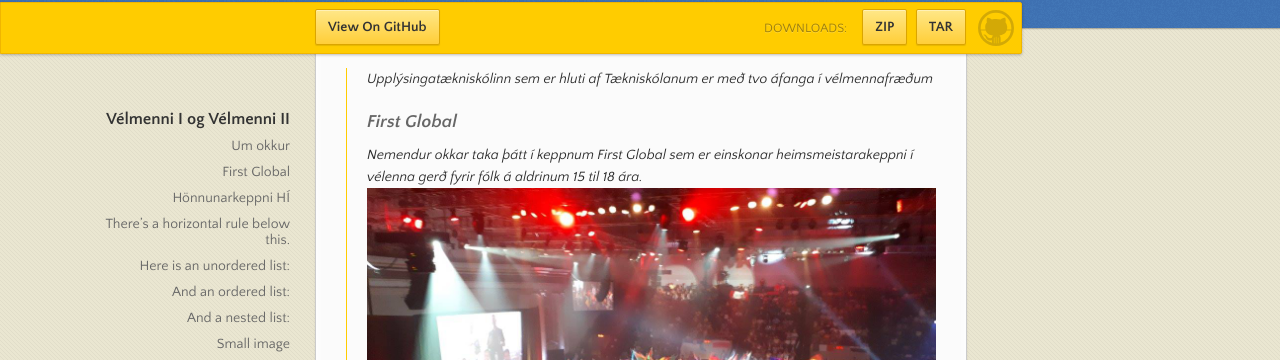
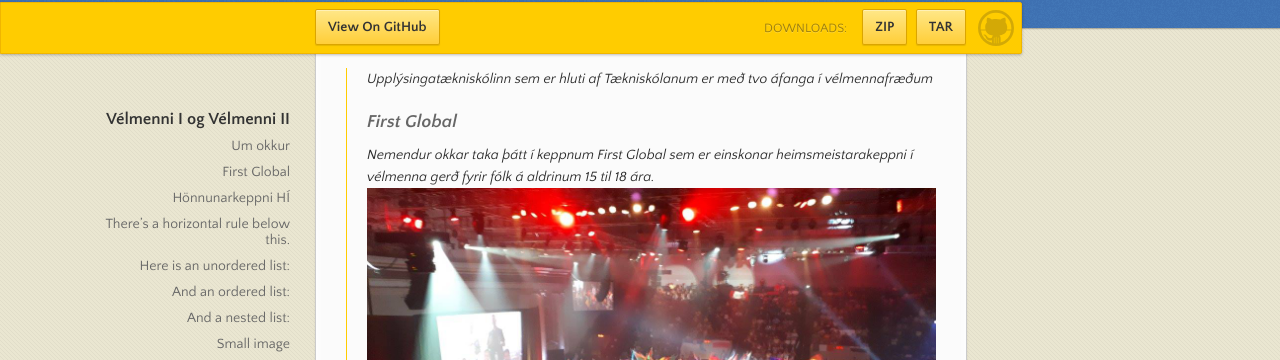
Before and after one commit to eirben/eirben.github.io, a Jekyll site: the page built from index.md, in a window 1280 px wide and 900 px high, scrolled down 581 px. Shown: the part 113-473 px from the top of the window. Built offline with Jekyll 4.4.1, drawn with Linux system fonts in a browser that asks for light colours; our own code applies the rules of GitHub Pages for plain Markdown files.

Commit message:
Update index.md

```diff
--- a/index.md
+++ b/index.md
@@ -6,7 +6,7 @@ Nemendur Tækniskólans tóku þátt í First Global vélmennakeppni og í kjöl
 
 > Upplýsingatækniskólinn sem er hluti af Tækniskólanum er með tvo áfanga í vélmennafræðum
 ### First Global
-> Nemendur okkar taka þátt í keppnum First Global sem er einskonar heimsmeistarakeppni í vélenna gerð fyrir fólk á aldrinum 15 til 18 ára.
+> Nemendur okkar taka þátt í keppnum First Global sem er einskonar heimsmeistarakeppni í vélmenna gerð fyrir fólk á aldrinum 15 til 18 ára.
 ![First Global keppni](https://eirben.github.io/firstglobal.jpg)
 ### Hönnunarkeppni HÍ
 > Nemendur okkar taka þátt í Hönnunarkeppni HÍ sem er á vegum tækni og verkfræðideildar HÍ
```
